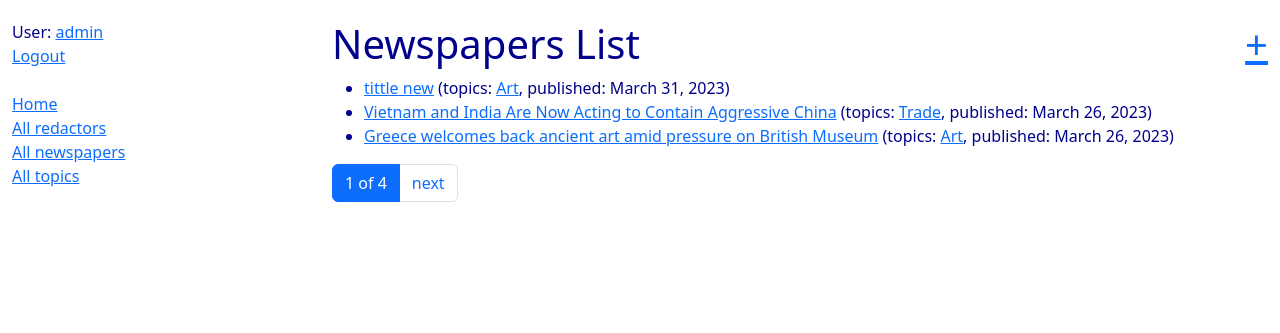
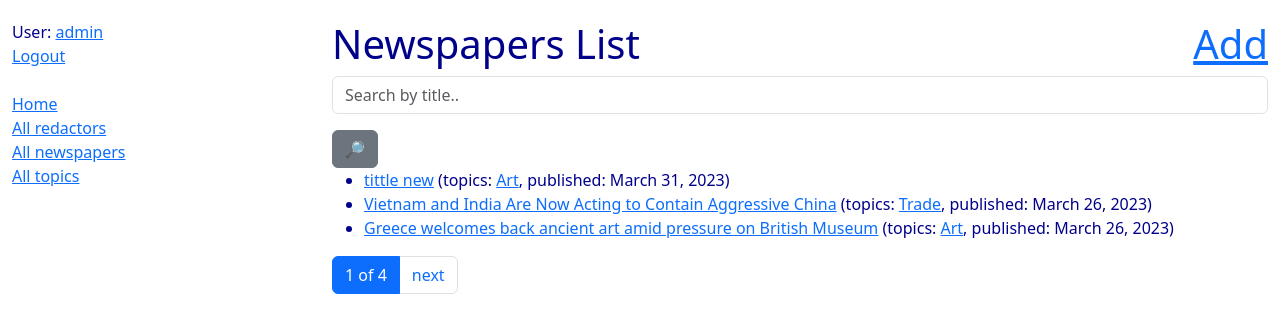
Before and after one commit to OmeLchDO/NewspapeerAgency, a Django app: page /newspapers/ in a window 1280 px wide. Shown: the top 333 px of the page. Run offline with Django 4.2, Linux system fonts and the light colour scheme; a user stored in the database is signed in; data comes from the database, SQL or seed files in the repository; both versions use the stored data as it was after the commit; some libraries are stand-ins or nearby versions.

Commit message:
'Added templatetags & searchform for Newspaper page'

```diff
--- a/catalog/forms.py
+++ b/catalog/forms.py
@@ -30,3 +30,12 @@ class NewspaperForm(forms.ModelForm):
     class Meta:
         model = Newspaper
         fields = "__all__"
+
+
+class NewspaperSearchForm(forms.Form):
+    title = forms.CharField(
+        max_length=255,
+        required=False,
+        label="",
+        widget=forms.TextInput(attrs={"placeholder": "Search by title.."})
+    )
--- /dev/null
+++ b/catalog/templatetags/query_transform.py
@@ -0,0 +1,15 @@
+from django import template
+
+register = template.Library()
+
+
+@register.simple_tag
+def query_transform(request, **kwargs):
+    updated = request.GET.copy()
+    for k, v in kwargs.items():
+        if v is not None:
+            updated[k] = v
+        else:
+            updated.pop(k, 0)
+
+    return updated.urlencode()
--- a/catalog/views.py
+++ b/catalog/views.py
@@ -5,7 +5,7 @@ from django.shortcuts import render
 from django.urls import reverse_lazy
 from django.views import generic
 
-from catalog.forms import RedactorCreateForm, NewspaperForm
+from catalog.forms import RedactorCreateForm, NewspaperForm, NewspaperSearchForm
 from catalog.models import Newspaper, Redactor, Topic
 
 
@@ -66,8 +66,30 @@ class TopicDetailView(LoginRequiredMixin, generic.DetailView):
 class NewspaperListView(LoginRequiredMixin, generic.ListView):
     model = Newspaper
     template_name = "catalog/newspaper_list.html"
-    queryset = Newspaper.objects.all()
     paginate_by = 3
+
+    def get_context_data(self, *, object_list=None, **kwargs):
+        context = super(NewspaperListView, self).get_context_data(**kwargs)
+
+        title = self.request.GET.get("title", "")
+
+        context["search_form"] = NewspaperSearchForm(initial={
+            "title": title
+        })
+
+        return context
+
+    def get_queryset(self):
+        queryset = Newspaper.objects.all()
+
+        form = NewspaperSearchForm(self.request.GET)
+
+        if form.is_valid():
+            return queryset.filter(
+                title__icontains=form.cleaned_data["title"]
+            )
+
+        return queryset
 
 
 class NewspaperDetailView(LoginRequiredMixin, generic.DetailView):
--- a/templates/catalog/newspaper_list.html
+++ b/templates/catalog/newspaper_list.html
@@ -1,11 +1,18 @@
 {% extends "base.html" %}
+{% load crispy_forms_filters %}
 
 {% block content %}
   <h1>
     Newspapers List
-    <a style="float: right" href="{% url 'catalog:newspaper-create' %}">+</a>
+    <a style="float: right" href="{% url 'catalog:newspaper-create' %}">Add</a>
   </h1>
-  </h1>
+
+  <form action="" method="get" class="form-inline">
+    {{ search_form|crispy }}
+    <input class="btn btn-secondary" type="submit" value="🔎">
+  </form>
+
+
   {% if newspaper_list %}
     <ul>
       {% for newspaper in newspaper_list %}
--- a/templates/catalog/redactor_list.html
+++ b/templates/catalog/redactor_list.html
@@ -3,7 +3,7 @@
 {% block content %}
   <h1>
     Redactors List
-      <a style="float: right" href="{% url 'catalog:redactor-create' %}">+</a>
+      <a style="float: right" href="{% url 'catalog:redactor-create' %}">Add</a>
   </h1>
   {% if redactor_list %}
     <ul>
--- a/templates/catalog/topic_list.html
+++ b/templates/catalog/topic_list.html
@@ -3,7 +3,7 @@
 {% block content %}
   <h1>
     Topics List
-    <a style="float: right" href="{% url 'catalog:topic-create' %}">+</a>
+    <a style="float: right" href="{% url 'catalog:topic-create' %}">Add</a>
   </h1>
   {% if topic_list %}
     <table class="table">
--- a/templates/includes/pagination.html
+++ b/templates/includes/pagination.html
@@ -1,8 +1,9 @@
+{% load query_transform %}
 {% if is_paginated %}
   <ul class="pagination">
     {% if page_obj.has_previous %}
       <li class="page-item">
-        <a href="?page={{ page_obj.previous_page_number }}" class="page-link">prev</a>
+        <a href="?{% query_transform request page=page_obj.previous_page_number %}" class="page-link">prev</a>
       </li>
     {% endif %}
 
@@ -12,7 +13,7 @@
 
     {% if page_obj.has_next %}
       <li class="page-item">
-        <a href="?page={{ page_obj.next_page_number }}" class="page-link">next</a>
+        <a href="?{% query_transform request page=page_obj.next_page_number %}" class="page-link">next</a>
       </li>
     {% endif %}
   </ul>
```
Also changed, not shown: db.sqlite3.
